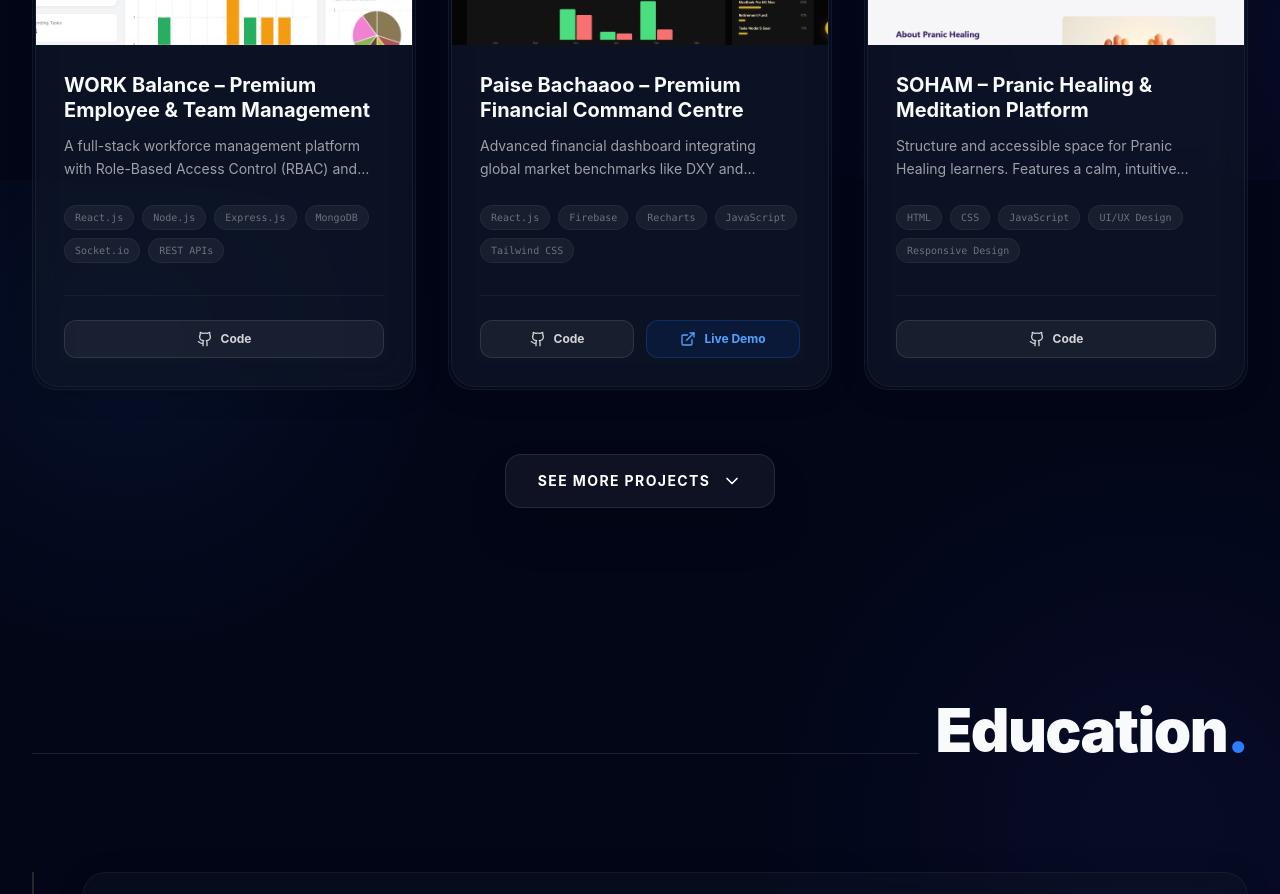
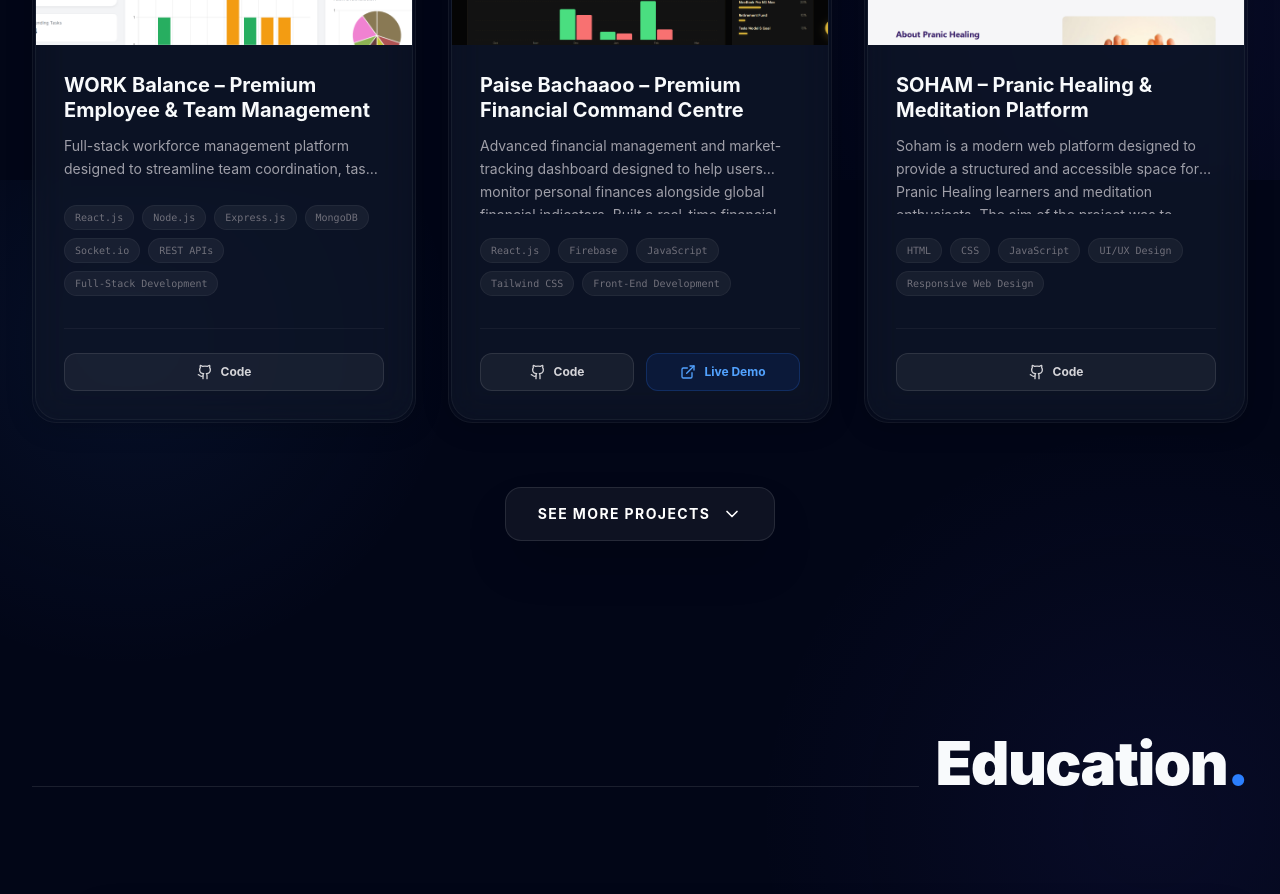
Before and after one commit to sanmaaya/Portfolio, a React (Vite) app in the folder client/: page / in a window 1280 px wide. Shown: the part 3020-3914 px from the top of the page. Built offline with nearby package versions, Linux system fonts and the light colour scheme; no server answers.

Commit message:
Update: Added full, unedited project descriptions as requested

```diff
--- a/client/src/components/Projects.tsx
+++ b/client/src/components/Projects.tsx
@@ -10,39 +10,39 @@
     const projects = [
         {
             title: "WORK Balance – Premium Employee & Team Management",
-            description: "A full-stack workforce management platform with Role-Based Access Control (RBAC) and real-time Socket.io messaging. Features an Operational Command Center with Risk Monitoring and a synchronized company Leave Calendar.",
-            tech: ["React.js", "Node.js", "Express.js", "MongoDB", "Socket.io", "REST APIs"],
+            description: "Full-stack workforce management platform designed to streamline team coordination, task monitoring, and internal communication in organizations. Developed a real-time employee management system implementing Role-Based Access Control (RBAC) for Admin, Manager, and Employee roles. Built peer-to-peer instant messaging using Socket.io with live user presence indicators and unread message counters. Designed a centralized Operational Command Center including a Risk Monitor for overdue tasks and a synchronized company-wide Leave Calendar. Implemented scalable REST APIs and modular backend architecture for efficient data handling and real-time updates. Delivered a modern responsive UI with smooth animations and optimized component structure.",
+            tech: ["React.js", "Node.js", "Express.js", "MongoDB", "Socket.io", "REST APIs", "Full-Stack Development"],
             image: "/Projects/smart-study planner.png",
             github: "https://github.com/sanmaaya",
             live: ""
         },
         {
             title: "Paise Bachaaoo – Premium Financial Command Centre",
-            description: "Advanced financial dashboard integrating global market benchmarks like DXY and EUR/USD. Uses Firebase Firestore for multi-session data sync and features premium kinetic Glassmorphic UI.",
-            tech: ["React.js", "Firebase", "Recharts", "JavaScript", "Tailwind CSS"],
+            description: "Advanced financial management and market-tracking dashboard designed to help users monitor personal finances alongside global financial indicators. Built a real-time financial tracking platform integrating global market benchmarks such as the DXY Index and EUR/USD exchange rate. Designed a multi-session data synchronization architecture using Firebase Firestore to securely maintain user financial records. Developed interactive analytics dashboards using Recharts for visualizing savings trends, expenses, and financial insights. Engineered a premium glassmorphic UI system with five dynamic themes and proximity-based kinetic animations for enhanced UX. Implemented secure authentication and scalable state management for reliable multi-device usage.",
+            tech: ["React.js", "Firebase", "JavaScript", "Tailwind CSS", "Front-End Development"],
             image: "/Projects/finace-tracker.png",
             github: "https://github.com/sanmaaya/Finance-Tracker",
             live: "https://paisa-lemon.vercel.app/"
         },
         {
             title: "SOHAM – Pranic Healing & Meditation Platform",
-            description: "Structure and accessible space for Pranic Healing learners. Features a calm, intuitive digital environment for healing courses, principles, and seamless registration tools.",
-            tech: ["HTML", "CSS", "JavaScript", "UI/UX Design", "Responsive Design"],
+            description: "Soham is a modern web platform designed to provide a structured and accessible space for Pranic Healing learners and meditation enthusiasts. The aim of the project was to create a calm, intuitive, and visually clean digital environment where users can explore healing courses, understand guidelines, and register for sessions seamlessly. I designed and developed the entire platform from scratch, including the UI layout, page structure, navigation flow, and responsive design. The website features dedicated sections for course listings, healing principles, and registration tools, all crafted to maintain clarity and easy usability. The project reflects my skills in frontend development, UI/UX thinking, and creating real-world, purpose-driven web applications. It combines aesthetic simplicity with functional design to offer a smooth experience aligned with the peaceful nature of meditation practices.",
+            tech: ["HTML", "CSS", "JavaScript", "UI/UX Design", "Responsive Web Design"],
             image: "/Projects/soham.png",
             github: "https://github.com/sanmaaya",
             live: ""
         },
         {
-            title: "Drug Review Sentiment Analysis (ML Project)",
-            description: "Machine Learning system to classify patient drug reviews. Implements NLP pipelines (TF-IDF) and multiple models like Logistic Regression and Random Forest for high-accuracy sentiment prediction.",
-            tech: ["Python", "Scikit-Learn", "NLP", "Machine Learning", "Data Analysis"],
+            title: "Drug Review Sentiment Analysis (Machine Learning Project)",
+            description: "This project focuses on analyzing patient drug reviews to automatically classify their sentiments as positive or negative using Machine Learning techniques. The goal was to understand user experiences, identify patterns in medication feedback, and build a reliable sentiment prediction system. The workflow included dataset preprocessing, handling missing values, cleaning text, and applying NLP techniques such as tokenization, stop-word removal, and TF-IDF vectorization. Multiple machine learning models were trained and compared, including Logistic Regression and Random Forest, to determine the best-performing approach. As the evaluation lead (Member 4), my role involved loading pre-trained .pkl files, testing models on unseen data, generating predictions, and calculating key performance metrics such as accuracy, precision, recall, F1-score, and confusion matrices. I also prepared the final output files containing predictions and performance reports. This project demonstrates practical experience in machine learning pipelines, model evaluation, and real-world text-based sentiment classification.",
+            tech: ["Python", "Machine Learning", "NLP", "Scikit-Learn", "Data Analysis"],
             image: "https://images.unsplash.com/photo-1576086213369-97a306d36557?auto=format&fit=crop&q=80&w=800",
             github: "https://github.com/sanmaaya",
         },
         {
             title: "Hybrid Renewable Energy Generation System",
-            description: "Intelligent energy management system combining solar, wind, and battery storage to ensure uninterrupted sustainable power through smart switching and storage optimization.",
-            tech: ["Renewable Energy", "EMS", "Research & Analysis", "Hardware Simulation"],
+            description: "This project focuses on designing a hybrid renewable energy system that combines solar power, wind energy, and battery storage solutions to improve overall energy efficiency and reliability. The goal is to develop a sustainable system capable of delivering uninterrupted power by intelligently switching between multiple renewable sources based on availability and demand. Our ongoing work includes understanding the energy flow, optimizing power output, designing the hybrid control mechanism, and analyzing battery integration for stable energy storage. The project will also evaluate system performance, cost-effectiveness, and real-world feasibility. This is an active project and is currently in the design and research phase, with more components and technical implementation being developed.",
+            tech: ["Renewable Energy Systems", "Energy Management Systems (EMS)", "Research & Analysis"],
             image: "https://images.unsplash.com/photo-1473341304170-971dccb5ac1e?auto=format&fit=crop&q=80&w=800",
             github: "https://github.com/sanmaaya",
         }
```
